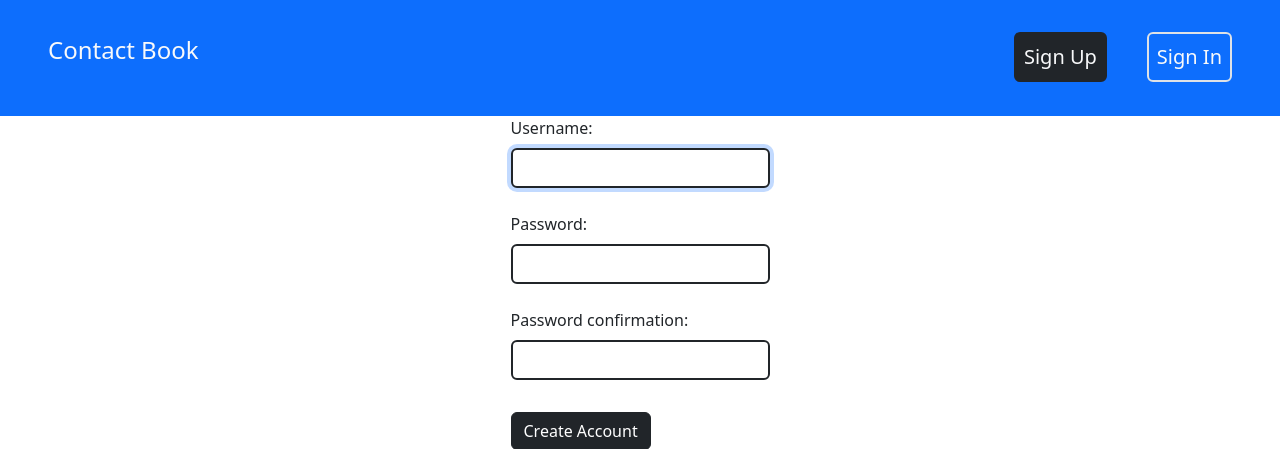
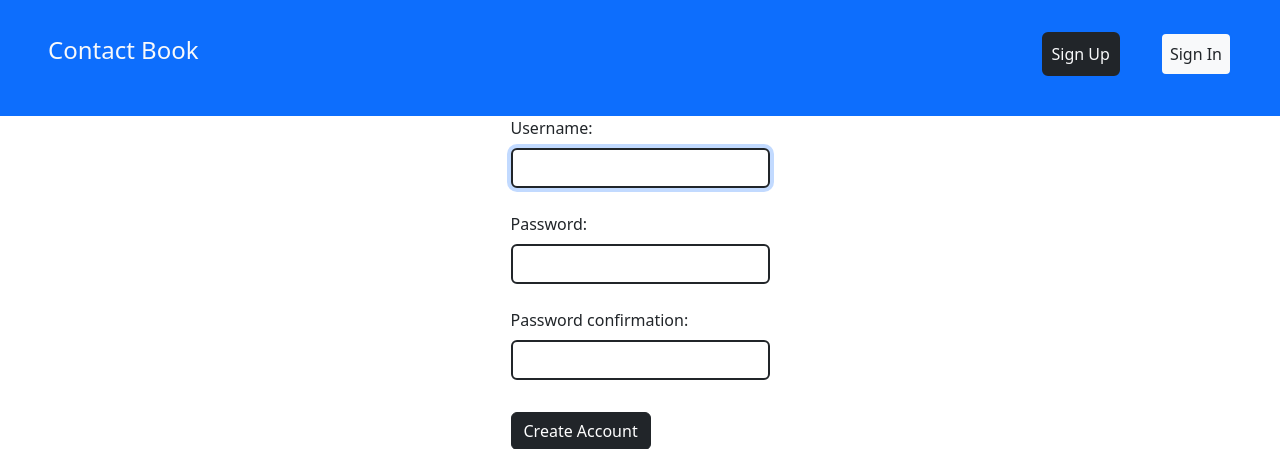
Before and after one commit to anton-mirazchiyski/ContactBook, a Django app: page /accounts/create/ in a window 1280 px wide. Shown: the top 449 px of the page. Run offline with Django 5.2, Linux system fonts and the light colour scheme.

Commit message:
Update navbar links style

```diff
--- a/templates/partials/navbar.html
+++ b/templates/partials/navbar.html
@@ -5,16 +5,16 @@
     {% if not request.user.is_authenticated %}
         <ul class="navbar-nav position-absolute top-0 end-0 mt-4 me-5 pt-2">
             <li class="nav-item ms-3 me-4 bg-dark border border-dark border-2 rounded">
-                <a class="nav-link text-light fs-5" href="{% url 'account_create' %}">Sign Up</a>
+                <a class="nav-link text-light fs-6" href="{% url 'account_create' %}">Sign Up</a>
             </li>
-            <li class="nav-item ms-3 border border-2 rounded">
-                <a class="nav-link text-light fs-5" href="{% url 'login' %}">Sign In</a>
+            <li class="nav-item ms-3 bg-light border border-primary border-2 rounded">
+                <a class="nav-link text-dark fs-6" href="{% url 'login' %}">Sign In</a>
             </li>
         </ul>
     {% else %}
         <ul class="navbar-nav position-absolute top-0 end-0 mt-4 me-4">
             <li class="nav-item mt-3">
-                <a class="nav-link text-light fs-5" href="{% url 'logout' %}">Logout</a>
+                <a class="nav-link text-light fs-6" href="{% url 'logout' %}">Logout</a>
             </li>
         </ul>
     {% endif %}
```
